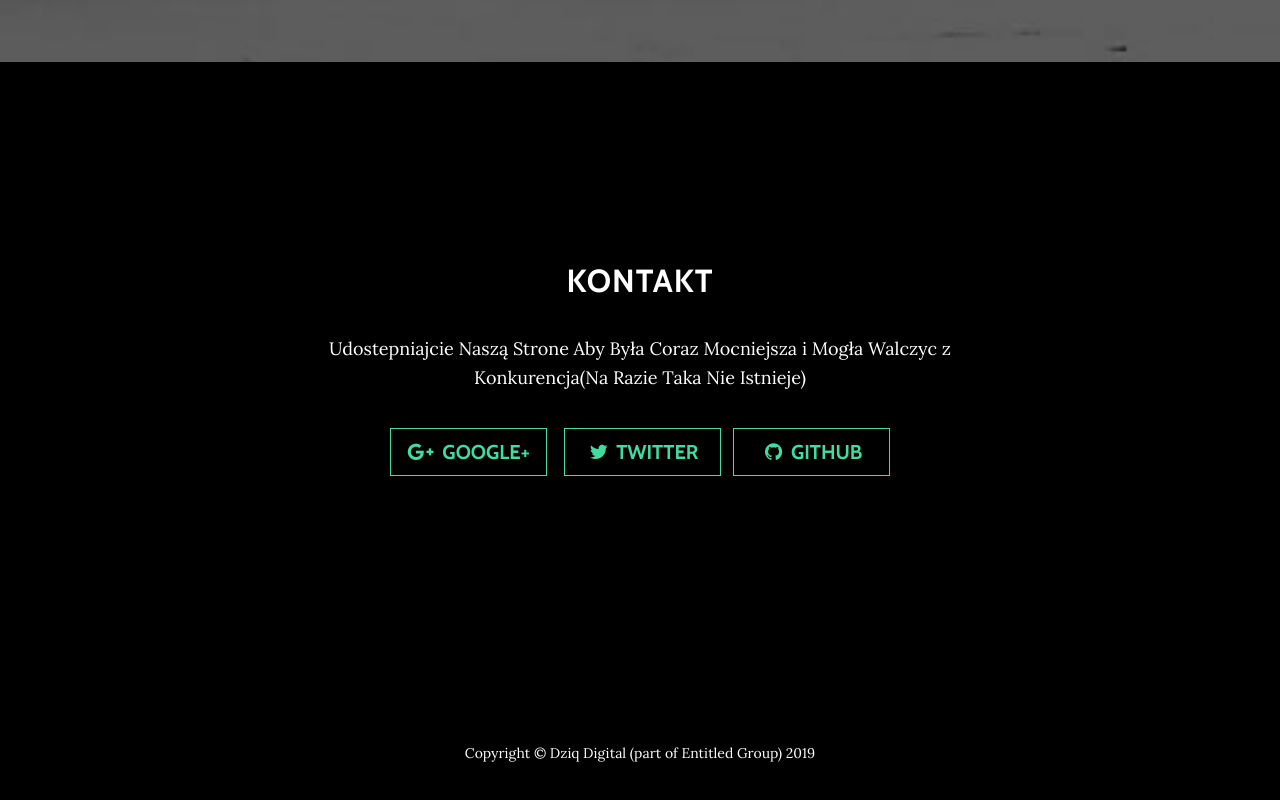
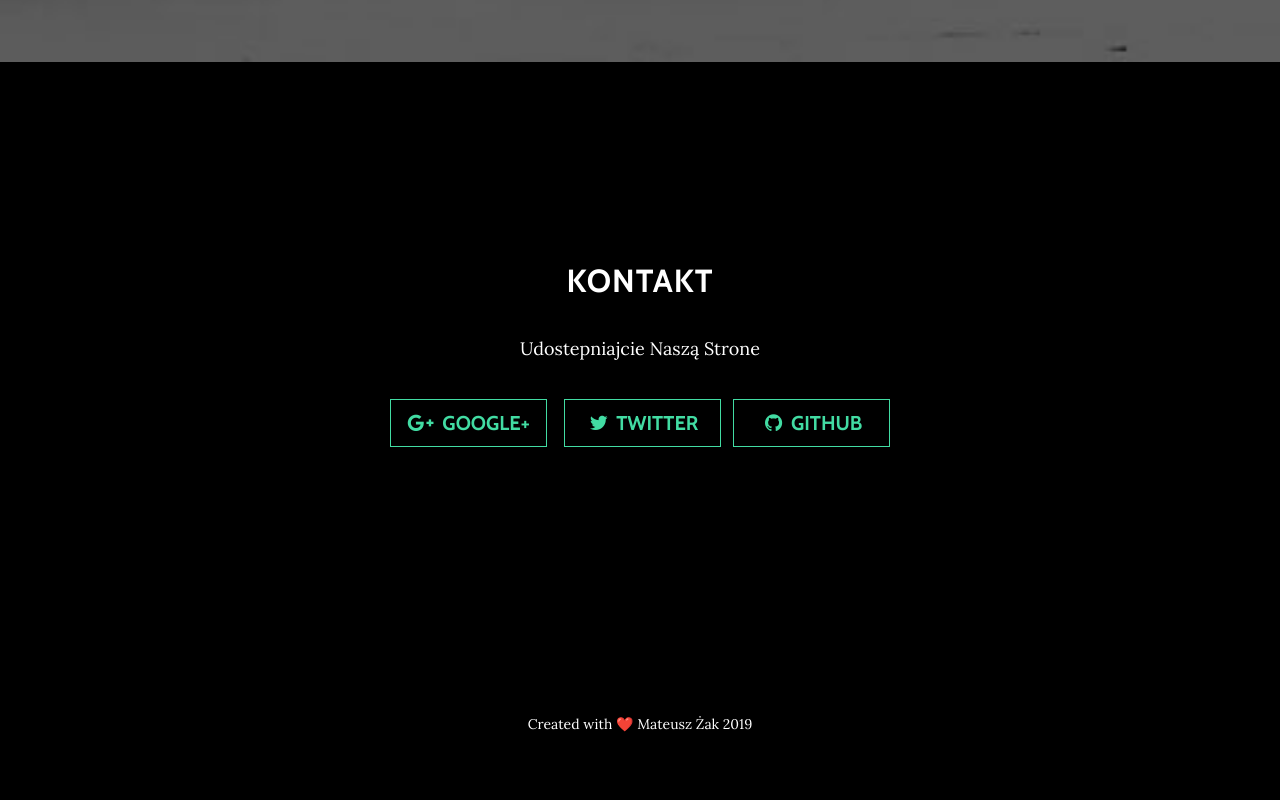
Before and after one commit to mzak-dev/RadiohubPL, a website: page index.html in a window 1280 px wide. Shown: the part 2521-3321 px from the top of the page. Drawn offline with nearby package versions, Linux system fonts and the light colour scheme.

Commit message:
Update index.html

```diff
--- a/index.html
+++ b/index.html
@@ -158,7 +158,7 @@ Miłego Słuchania.;)">
             <div class="row">
                 <div class="col-lg-8 mx-auto">
                     <h2>Kontakt</h2>
-                    <p>Udostepniajcie Naszą Strone Aby Była Coraz Mocniejsza i Mogła Walczyc z Konkurencja(Na Razie Taka Nie Istnieje)</p>
+                    <p>Udostepniajcie Naszą Strone</p>
                     <ul class="list-inline banner-social-buttons">
                         <li class="list-inline-item">&nbsp;<button class="btn btn-primary btn-lg btn-default" type="button"><i class="fa fa-google-plus fa-fw"></i><span class="network-name">&nbsp; Google+</span></button></li>
                         <li class="list-inline-item">&nbsp;<button class="btn btn-primary btn-lg btn-default" type="button"><i class="fa fa-twitter fa-fw"></i><span class="network-name">&nbsp;Twitter</span></button></li>
@@ -171,7 +171,7 @@ Miłego Słuchania.;)">
     <div class="map-clean"></div>
     <footer>
         <div class="container text-center">
-            <p>Copyright © Dziq Digital (part of Entitled Group) 2019</p>
+            <p>Created with ❤️ Mateusz Żak 2019</p>
         </div>
     </footer>
     <script src="assets/js/jquery.min.js"></script>
```
